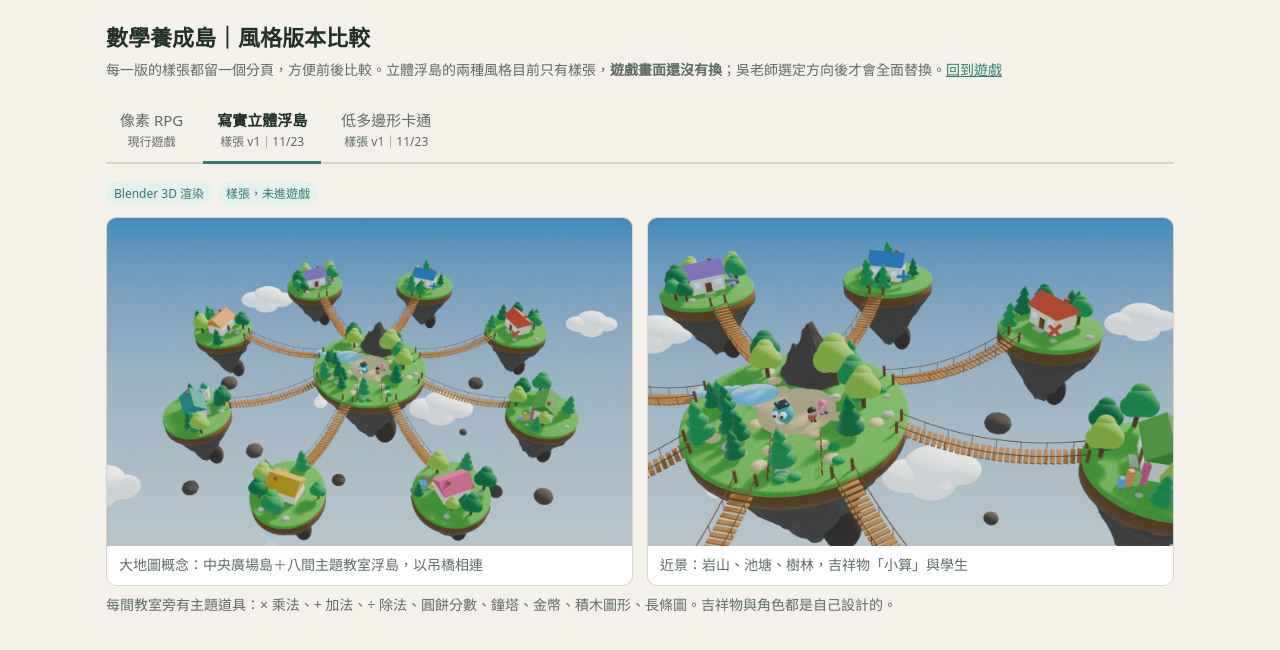
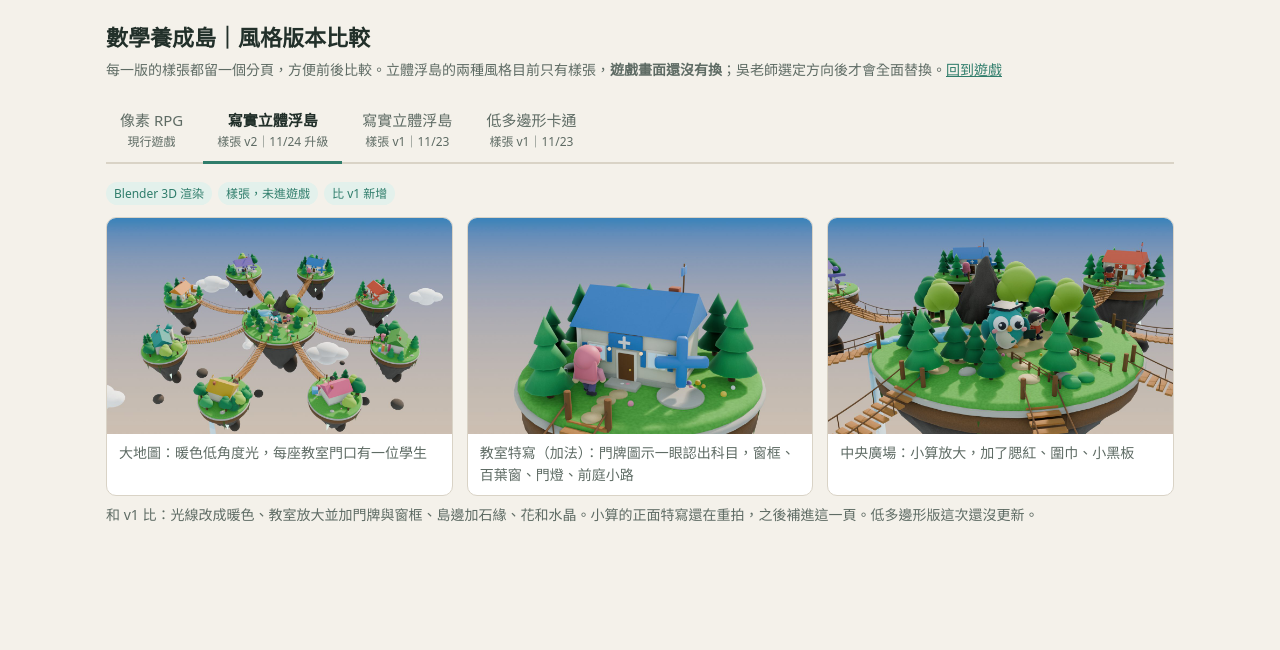
Before and after one commit to scatjay/math-island, a plain HTML site: page compare.html in a window 1280 px wide. Drawn offline with Linux system fonts and the light colour scheme.

Commit message:
比較頁新增寫實立體浮島樣張 v2（11/24）

```diff
--- a/compare.html
+++ b/compare.html
@@ -34,7 +34,8 @@ figcaption{padding:8px 12px;font-size:14px;color:var(--dim)}
 
   <div role="tablist" aria-label="風格版本">
     <button role="tab" id="t-pixel" aria-controls="p-pixel" aria-selected="false" tabindex="-1">像素 RPG<small>現行遊戲</small></button>
-    <button role="tab" id="t-soft1" aria-controls="p-soft1" aria-selected="true">寫實立體浮島<small>樣張 v1｜11/23</small></button>
+    <button role="tab" id="t-soft2" aria-controls="p-soft2" aria-selected="true">寫實立體浮島<small>樣張 v2｜11/24 升級</small></button>
+    <button role="tab" id="t-soft1" aria-controls="p-soft1" aria-selected="false" tabindex="-1">寫實立體浮島<small>樣張 v1｜11/23</small></button>
     <button role="tab" id="t-poly1" aria-controls="p-poly1" aria-selected="false" tabindex="-1">低多邊形卡通<small>樣張 v1｜11/23</small></button>
   </div>
 
@@ -46,10 +47,20 @@ figcaption{padding:8px 12px;font-size:14px;color:var(--dim)}
     </div>
   </section>
 
-  <section role="tabpanel" id="p-soft1" aria-labelledby="t-soft1">
+  <section role="tabpanel" id="p-soft2" aria-labelledby="t-soft2">
+    <span class="tag">Blender 3D 渲染</span><span class="tag">樣張，未進遊戲</span><span class="tag">比 v1 新增</span>
+    <div class="grid">
+      <figure><img src="samples/v1124/soft_map.jpg" alt="寫實立體浮島全景 v2：暖色光線，八座教室浮島門口各有一位學生，門牌標出科目"><figcaption>大地圖：暖色低角度光，每座教室門口有一位學生</figcaption></figure>
+      <figure><img src="samples/v1124/soft_classroom.jpg" alt="加法教室特寫：藍屋頂、門牌上有加號、窗戶與百葉窗、門前石板小路和大加號道具"><figcaption>教室特寫（加法）：門牌圖示一眼認出科目，窗框、百葉窗、門燈、前庭小路</figcaption></figure>
+      <figure><img src="samples/v1124/soft_plaza.jpg" alt="中央廣場：吉祥物小算拿著小黑板，兩位學生，背景是加法與乘法教室島" loading="lazy"><figcaption>中央廣場：小算放大，加了腮紅、圍巾、小黑板</figcaption></figure>
+    </div>
+    <p class="note">和 v1 比：光線改成暖色、教室放大並加門牌與窗框、島邊加石緣、花和水晶。小算的正面特寫還在重拍，之後補進這一頁。低多邊形版這次還沒更新。</p>
+  </section>
+
+  <section role="tabpanel" id="p-soft1" aria-labelledby="t-soft1" hidden>
     <span class="tag">Blender 3D 渲染</span><span class="tag">樣張，未進遊戲</span>
     <div class="grid">
-      <figure><img src="samples/v1123/island3d_map_overview.jpg" alt="寫實立體浮島全景：中央廣場島，八座教室浮島以吊橋相連"><figcaption>大地圖概念：中央廣場島＋八間主題教室浮島，以吊橋相連</figcaption></figure>
+      <figure><img src="samples/v1123/island3d_map_overview.jpg" alt="寫實立體浮島全景：中央廣場島，八座教室浮島以吊橋相連" loading="lazy"><figcaption>大地圖概念：中央廣場島＋八間主題教室浮島，以吊橋相連</figcaption></figure>
       <figure><img src="samples/v1123/island3d_close_up.jpg" alt="寫實立體浮島近景：岩山、池塘、樹林、吉祥物小算與兩位學生"><figcaption>近景：岩山、池塘、樹林，吉祥物「小算」與學生</figcaption></figure>
     </div>
     <p class="note">每間教室旁有主題道具：× 乘法、+ 加法、÷ 除法、圓餅分數、鐘塔、金幣、積木圖形、長條圖。吉祥物與角色都是自己設計的。</p>
```
Also changed, not shown: samples/v1124/soft_classroom.jpg (added), samples/v1124/soft_map.jpg (added), samples/v1124/soft_plaza.jpg (added).
